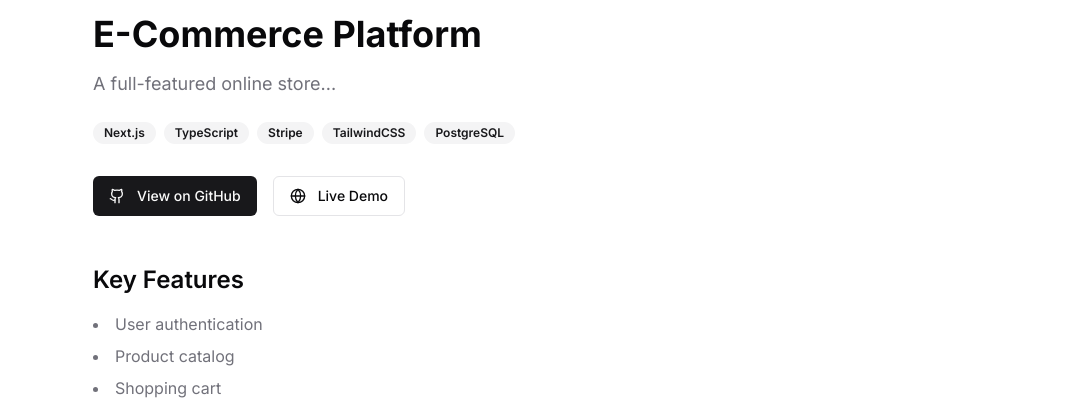
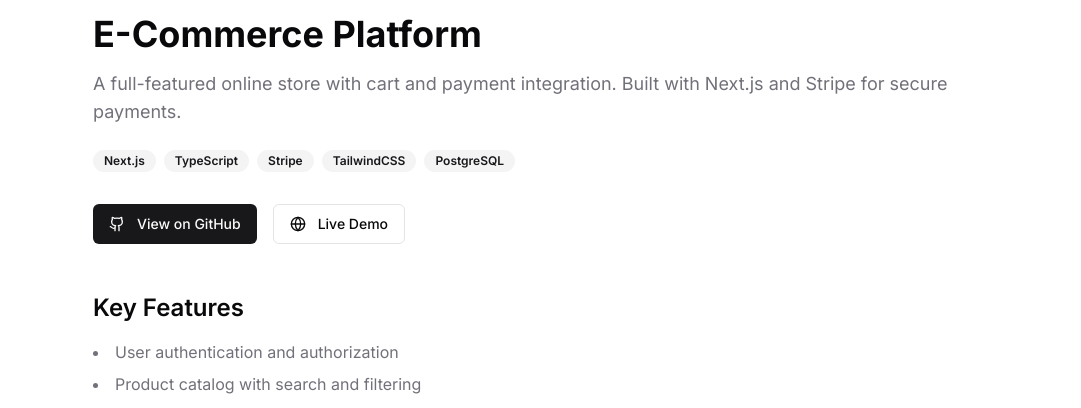
Before and after one commit to FirdousN/Firdous-Portfolio-bolt, a Next.js app: page /projects/project-1 in a window 1280 px wide. Shown: the part 530-938 px from the top of the page, without its empty margins (99-1180 px from the left). Built offline with nearby package versions, Linux system fonts and the light colour scheme.

Commit message:
update tsconfig.json file

```diff
--- a/app/projects/[slug]/page.tsx
+++ b/app/projects/[slug]/page.tsx
@@ -1,49 +1,66 @@
-import { notFound } from "next/navigation";
-import ClientProjectDetail from "@/app/projects/ClientProjectDetail";
-import { Metadata, PageProps } from "next";
+import { notFound } from 'next/navigation';
+import ClientProjectDetail from '@/app/projects/ClientProjectDetail';
+import { Metadata } from 'next';
 
 export const metadata: Metadata = {
-  title: "Project Detail",
+  title: 'Project Detail',
 };
 
 // Define your project data
 const projects = {
-  "project-1": {
-    title: "E-Commerce Platform",
-    description: "A full-featured online store...",
-    image: "https://images.pexels.com/photos/39284/macbook-apple-imac-computer-39284.jpeg",
-    tags: ["Next.js", "TypeScript", "Stripe", "TailwindCSS", "PostgreSQL"],
-    github: "https://github.com/username/project-1",
-    demo: "https://project-1.demo",
-    features: ["User authentication", "Product catalog", "Shopping cart", "Secure payments", "Order tracking"],
+  'project-1': {
+    title: 'E-Commerce Platform',
+    description:
+      'A full-featured online store with cart and payment integration. Built with Next.js and Stripe for secure payments.',
+    image:
+      'https://images.pexels.com/photos/39284/macbook-apple-imac-computer-39284.jpeg',
+    tags: ['Next.js', 'TypeScript', 'Stripe', 'TailwindCSS', 'PostgreSQL'],
+    github: 'https://github.com/username/project-1',
+    demo: 'https://project-1.demo',
+    features: [
+      'User authentication and authorization',
+      'Product catalog with search and filtering',
+      'Shopping cart with local storage',
+      'Secure payment processing with Stripe',
+      'Order management and tracking',
+    ],
   },
-  "project-2": {
-    title: "Social Media Dashboard",
-    description: "Analytics and management platform for social media accounts",
-    image: "https://images.pexels.com/photos/265087/pexels-photo-265087.jpeg",
-    tags: ["React", "Redux", "TailwindCSS"],
-    github: "https://github.com/username/project-2",
-    demo: "https://project-2.demo",
+  'project-2': {
+    title: 'Social Media Dashboard',
+    description:
+      'Analytics and management platform for social media accounts',
+    image:
+      'https://images.pexels.com/photos/265087/pexels-photo-265087.jpeg',
+    tags: ['React', 'Redux', 'TailwindCSS'],
+    github: 'https://github.com/username/project-2',
+    demo: 'https://project-2.demo',
     features: [],
   },
-  "project-3": {
-    title: "Task Management App",
-    description: "Collaborative task management with real-time updates",
-    image: "https://images.pexels.com/photos/1181298/pexels-photo-1181298.jpeg",
-    tags: ["Vue.js", "Firebase", "Sass"],
-    github: "https://github.com/username/project-3",
-    demo: "https://project-3.demo",
+  'project-3': {
+    title: 'Task Management App',
+    description: 'Collaborative task management with real-time updates',
+    image:
+      'https://images.pexels.com/photos/1181298/pexels-photo-1181298.jpeg',
+    tags: ['Vue.js', 'Firebase', 'Sass'],
+    github: 'https://github.com/username/project-3',
+    demo: 'https://project-3.demo',
     features: [],
   },
 };
 
-// ✅ Generate static params
-export function generateStaticParams() {
+// ✅ Tell Next.js which params to pre-render
+export async function generateStaticParams() {
   return Object.keys(projects).map((slug) => ({ slug }));
 }
 
-// ✅ Correct typing for App Router
-export default function ProjectPage({ params }: PageProps<{ slug: string }>) {
+// ✅ Correct type for Next.js 15 dynamic route
+interface PageProps {
+  params: {
+    slug: string;
+  };
+}
+
+export default async function ProjectPage({ params }: PageProps) {
   const project = projects[params.slug as keyof typeof projects];
 
   if (!project) {
```
